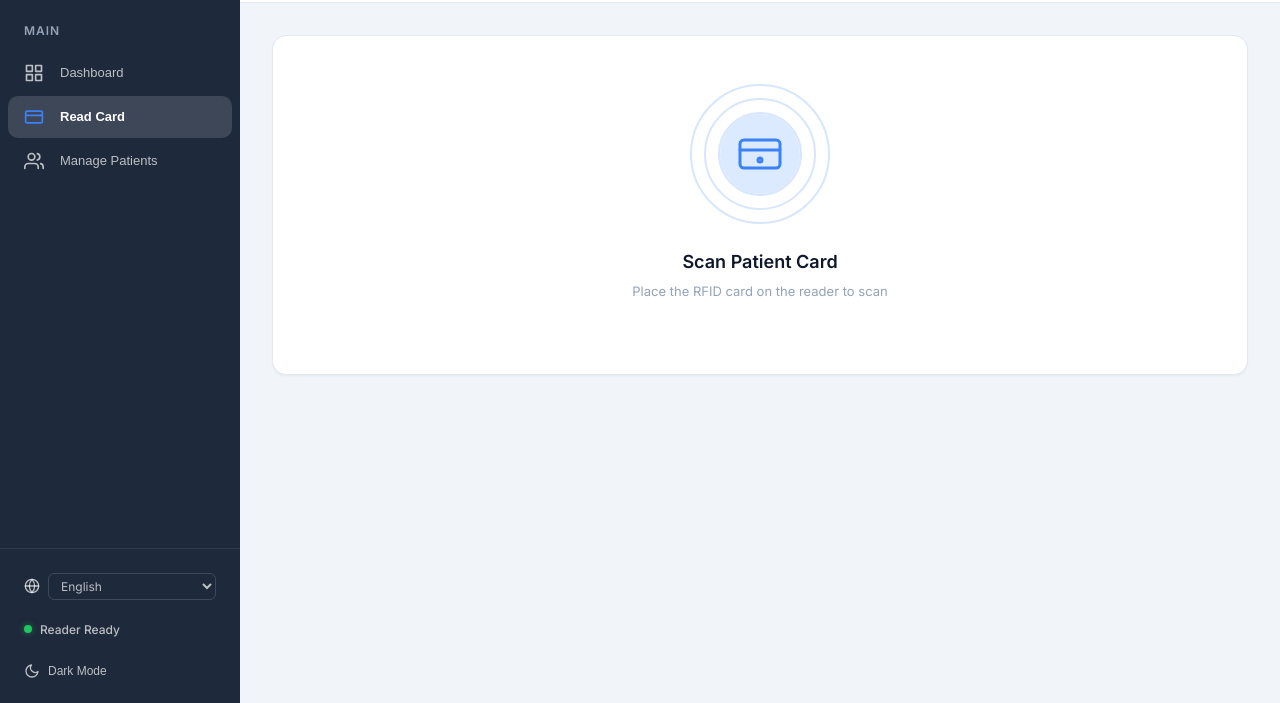
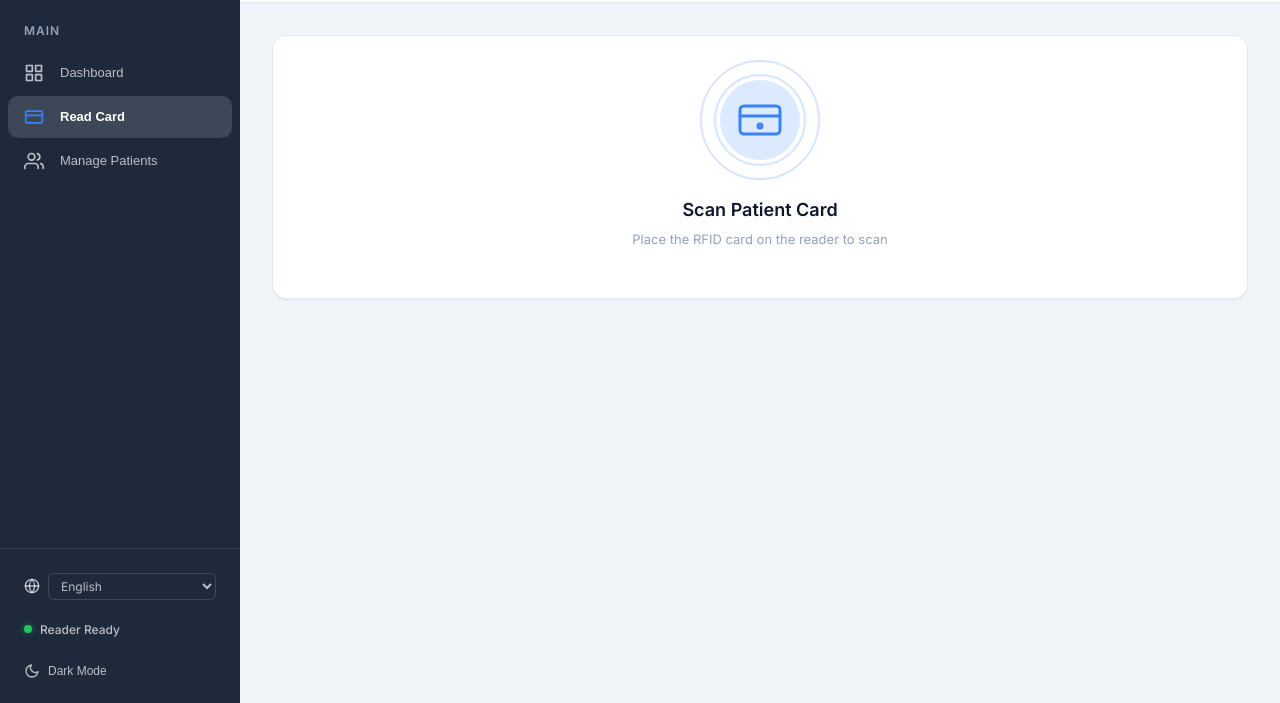
Before and after one commit to ZinedineAouda/PsyFlow, a website: page public/index.html in a window 1280 px wide. Both pictures are taken after a click on the button "Read Card". Shown: the part 97-800 px from the top of the page. Drawn offline with Linux system fonts and the light colour scheme; no server answers.

Commit message:
Improve reading mode layout and remove scrolling
Adjust CSS for reading mode to prevent scrolling and improve visual layout.

Replit-Commit-Author: Agent
Replit-Commit-Session-Id: 6adddf1c-6db1-4daf-9195-a4a32128c61e
Replit-Commit-Checkpoint-Type: full_checkpoint
Replit-Commit-Event-Id: de405627-93d4-45c9-a87d-3090155d5c92
Replit-Commit-Screenshot-Url: https://storage.googleapis.com/screenshot-production-us-central1/e0ab7438-22d0-426e-b718-25fe4afdc542/6adddf1c-6db1-4daf-9195-a4a32128c61e/72jbLBw
Replit-Helium-Checkpoint-Created: true

```diff
--- a/public/css/style.css
+++ b/public/css/style.css
@@ -418,24 +418,31 @@ body {
 
 .mode-section.mode-active { display: block; }
 
+#mode-reading.mode-active {
+  display: flex;
+  flex-direction: column;
+  height: 100%;
+  overflow: hidden;
+}
+
 /* --- SCAN CARD AREA --- */
 .scan-card {
   background: var(--bg-surface);
   border-radius: var(--radius-lg);
-  padding: var(--space-2xl) var(--space-xl);
+  padding: var(--space-lg) var(--space-xl);
   text-align: center;
   box-shadow: var(--shadow-sm);
   border: 1px solid var(--border-default);
-  margin-bottom: var(--space-lg);
+  margin-bottom: var(--space-md);
 }
 
 .scan-card-compact { padding: var(--space-xl); }
 
 .scan-illustration {
   position: relative;
-  width: 140px;
-  height: 140px;
-  margin: 0 auto var(--space-lg);
+  width: 120px;
+  height: 120px;
+  margin: 0 auto var(--space-md);
   display: flex;
   align-items: center;
   justify-content: center;
@@ -1097,7 +1104,10 @@ textarea {
 
 .empty-state .btn { margin-top: var(--space-lg); }
 
-.result-container {}
+.result-container {
+  flex: 1;
+  overflow-y: auto;
+}
 
 /* --- DASHBOARD --- */
 .dashboard-grid {
```
